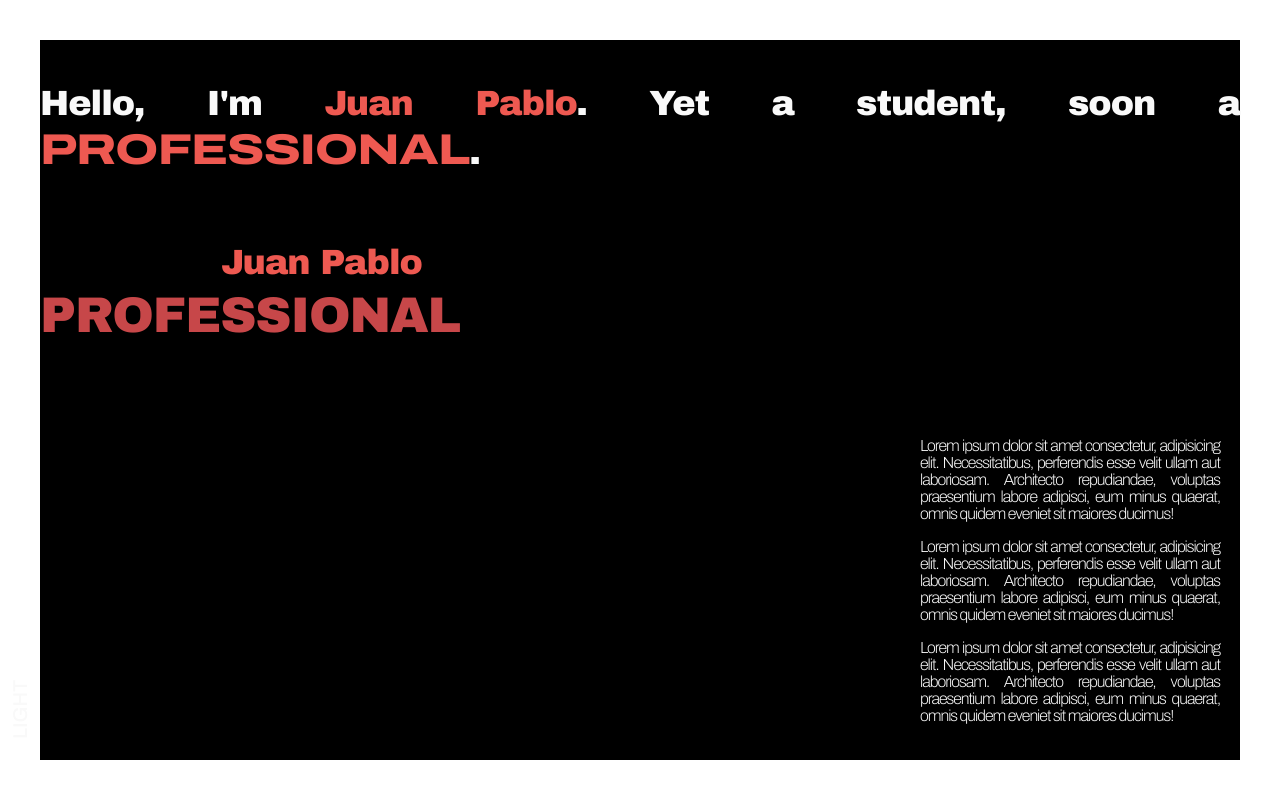
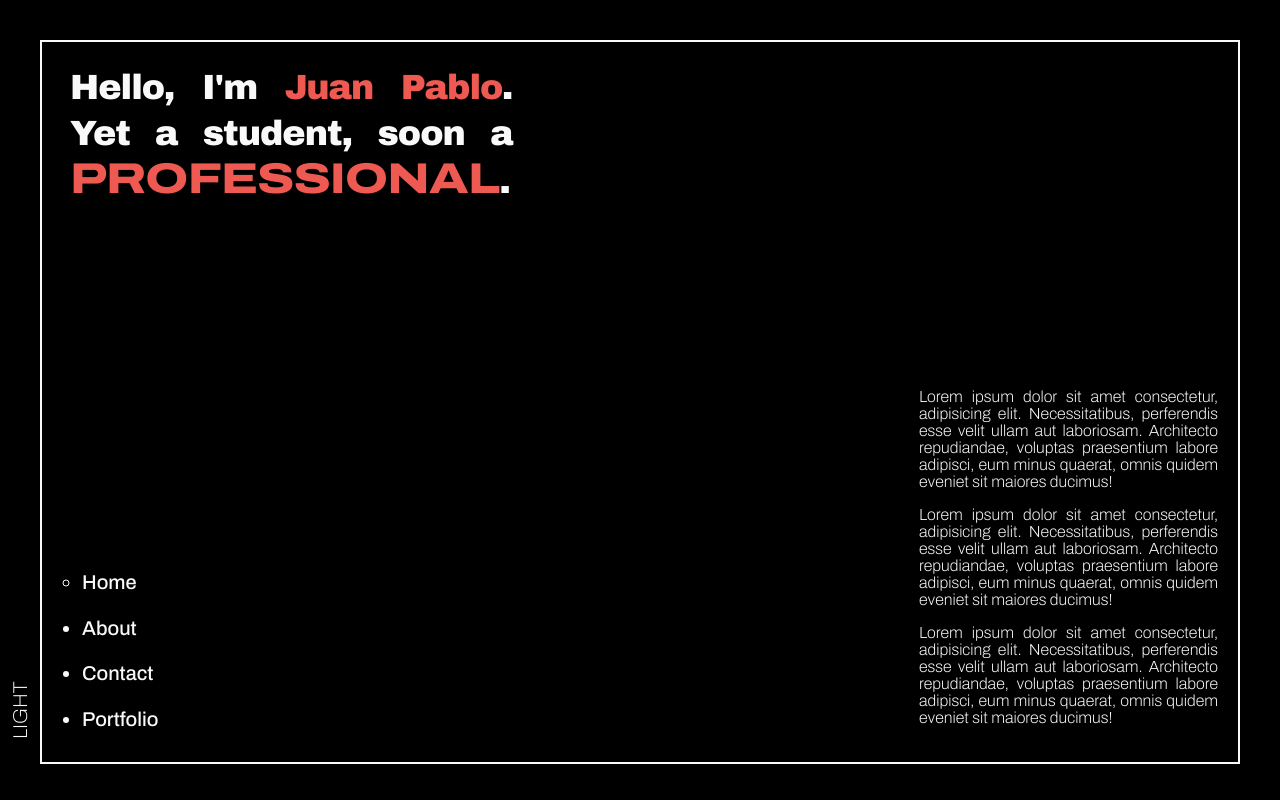
Before and after one commit to xLOKRAYx/jpgp.es, a plain HTML site: page portfolio/index.html in a window 1280 px wide. Drawn offline with Linux system fonts and the light colour scheme.

Commit message:
major portfolio changes

```diff
--- a/portfolio/index.html
+++ b/portfolio/index.html
@@ -18,13 +18,8 @@
         <li id="toggle" onclick="toggleDarkMode();">DARK</li>
     </div>
     <div id="frame">
-<<<<<<< HEAD
         <div id="presentation" style="letter-spacing: -1px; ">
             <h1 id="presentationText">Hello, I'm <span style="color: #EE5951;">Juan Pablo</span>. Yet a student, soon a <span id="PROFESSIONAL">PROFESSIONAL</span>.</h1>
-=======
-        <div id="presentation" style="letter-spacing: -1px;">
-            <h1 style="color: #000000; font-size: 35px; font-family: Archivo Black; font-weight: 400; line-height: 45.40px;">Hello, I'm <span style="color: #EE5951;">Juan Pablo</span>. Yet a student, soon a <span id="stretch">PROFESSIONAL</span>.</h1>
->>>>>>> fa62d5f1b487f3df0c70a283712b19e3db728e9e
         </div>
         <div id="menu">
             <ul>
--- a/portfolio/style.css
+++ b/portfolio/style.css
@@ -22,16 +22,11 @@ html
 
 body
 {
-<<<<<<< HEAD
     background-color: var(--color-2);
-=======
-    background-color: #F9F9F9;
->>>>>>> fa62d5f1b487f3df0c70a283712b19e3db728e9e
 }
 #frame
 {
     margin: 40px;
-<<<<<<< HEAD
     border: 2px solid;
     border-color: var(--color-1);
     width: auto;
@@ -41,25 +36,12 @@ body
     backdrop-filter: blur(3.9px);
     -webkit-backdrop-filter: blur(3.9px);
 }
-=======
-    border: 2px solid #000000;
-    width: auto;
-    height: calc(100vh - 80px);
-    position: relative;
-    background-color: #F9F9F9;
-}
->>>>>>> fa62d5f1b487f3df0c70a283712b19e3db728e9e
 #presentation
 {
     margin: 20px;
     margin-left: 28px;
-<<<<<<< HEAD
     width: 37%;
     text-align: justify;
-=======
-    width: 430px;
-    text-align:justify;
->>>>>>> fa62d5f1b487f3df0c70a283712b19e3db728e9e
 }
 #menu
 {
@@ -72,11 +54,7 @@ ul,a
     font-family: 'Archivo', sans-serif;
     font-weight: 100;
     line-height: 45.40px;
-<<<<<<< HEAD
     color: var(--color-1);
-=======
-    color: #000000;
->>>>>>> fa62d5f1b487f3df0c70a283712b19e3db728e9e
     text-decoration: none;
     list-style: square;
 }
@@ -121,7 +99,6 @@ li
     color: var(--color-1);
     font-size: 20px;
     font-family: 'Archivo', sans-serif;
-<<<<<<< HEAD
     font-weight: 100;
     color: var(--color-1);
     text-decoration: none;
@@ -163,12 +140,4 @@ li
     color: var(--color-1);
     font-family: 'Archivo', sans-serif;
     font-weight: 200;
-=======
 }
-#stretch
-{
-    font-size: 50px;
-    line-height: 60px;
-    color: #C74749;
->>>>>>> fa62d5f1b487f3df0c70a283712b19e3db728e9e
-}
```
